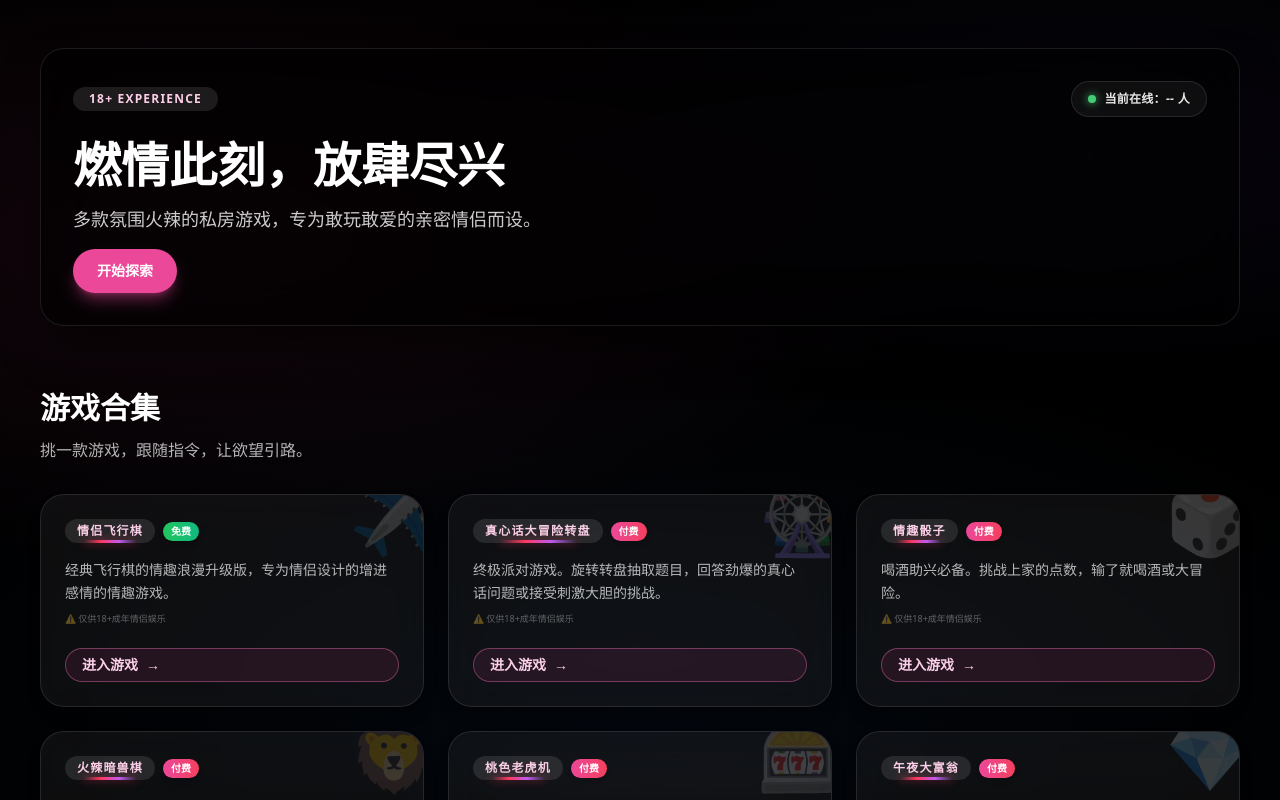
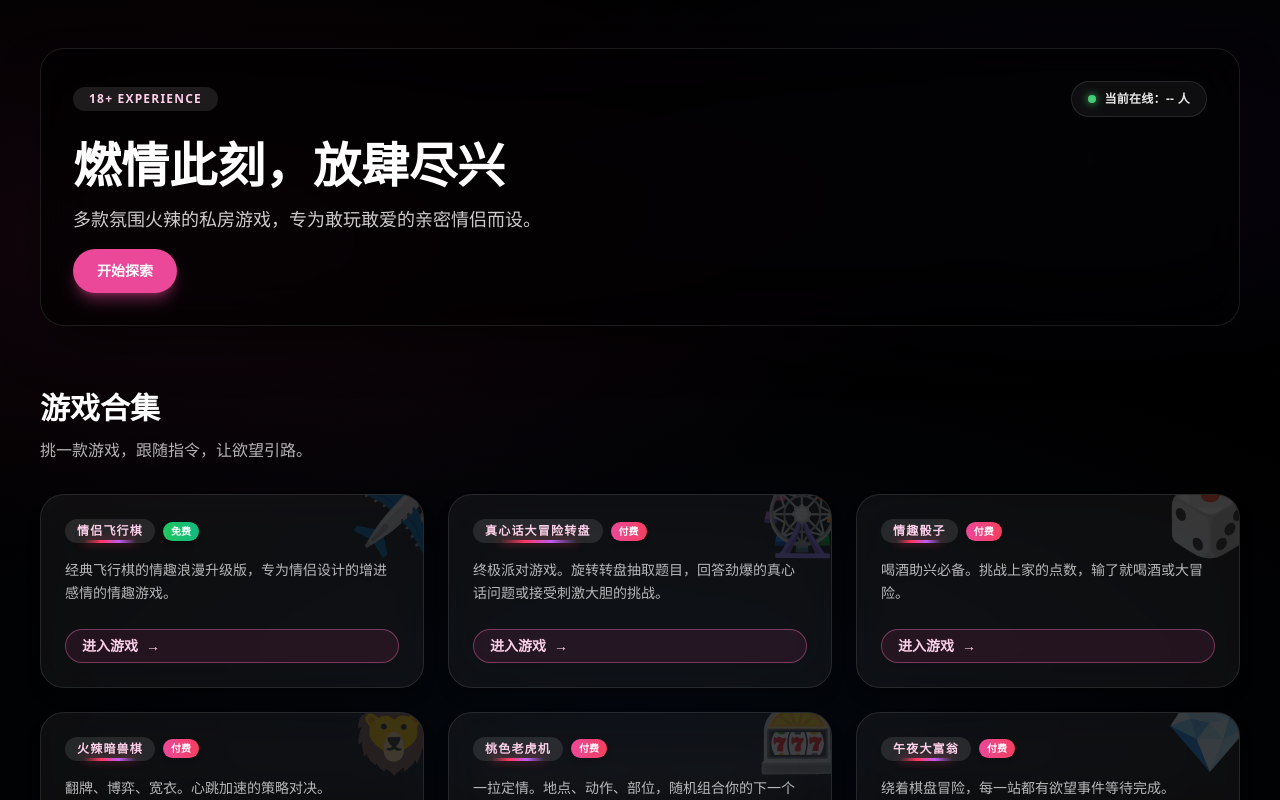
Before and after one commit to cnmgames/game, a Next.js app: page / in a window 1280 px wide. Shown: the top 800 px of the page. Built offline with nearby package versions, Linux system fonts and the light colour scheme; no server answers.

Commit message:
Update page.tsx

```diff
--- a/app/page.tsx
+++ b/app/page.tsx
@@ -122,16 +122,7 @@ const games = [
                   </div>
                   <p className="game-card-desc">{game.desc}</p>
                 </div>
-                <div style={{
-                      fontSize: '9px',
-                      color: 'rgba(255,255,255,0.35)',
-                      marginTop: '8px',
-                      lineHeight: 1.3,
-                      textAlign: 'left'
-                    }}>
-                      ⚠️ 仅供18+成年情侣娱乐
-                    </div>
-                    <span className="game-card-link">进入游戏 <span aria-hidden="true">→</span></span>
+                <span className="game-card-link">进入游戏 <span aria-hidden="true">→</span></span>
               </Link>
             ))}
           </div>
```
